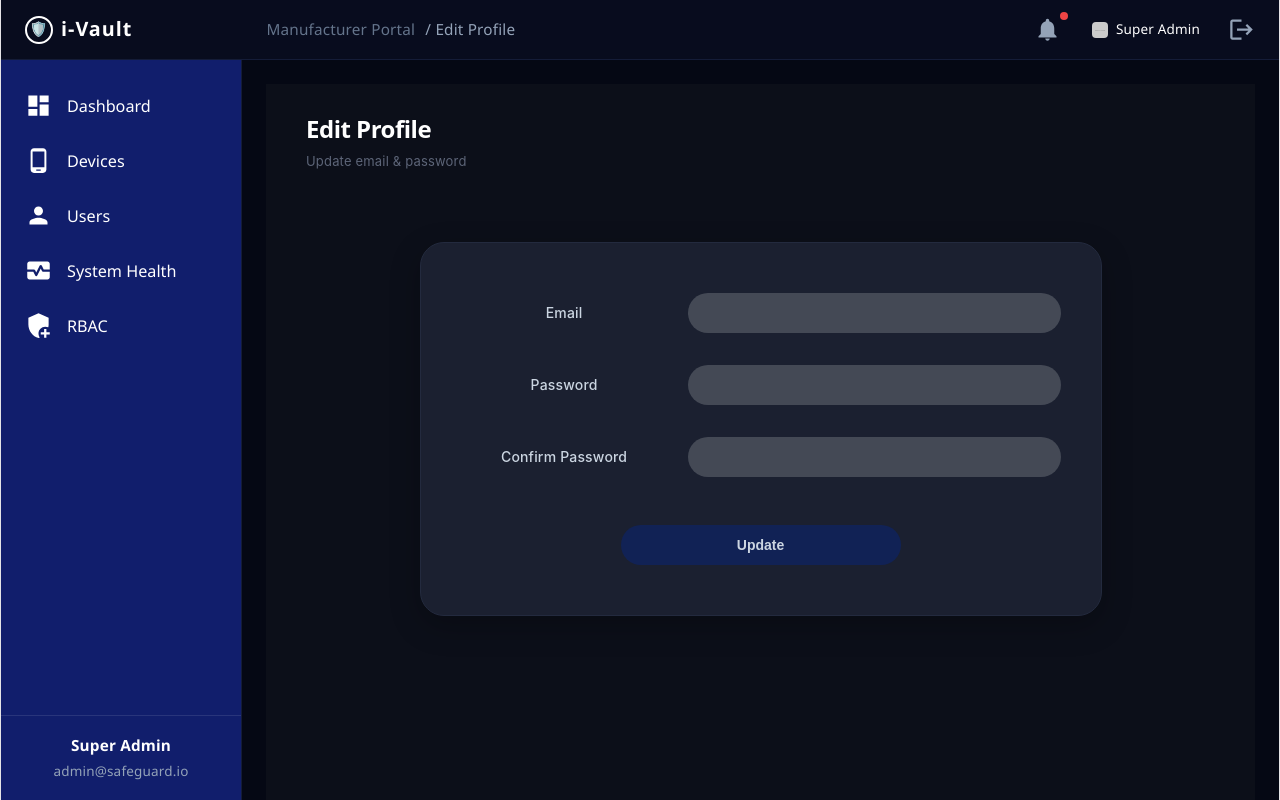
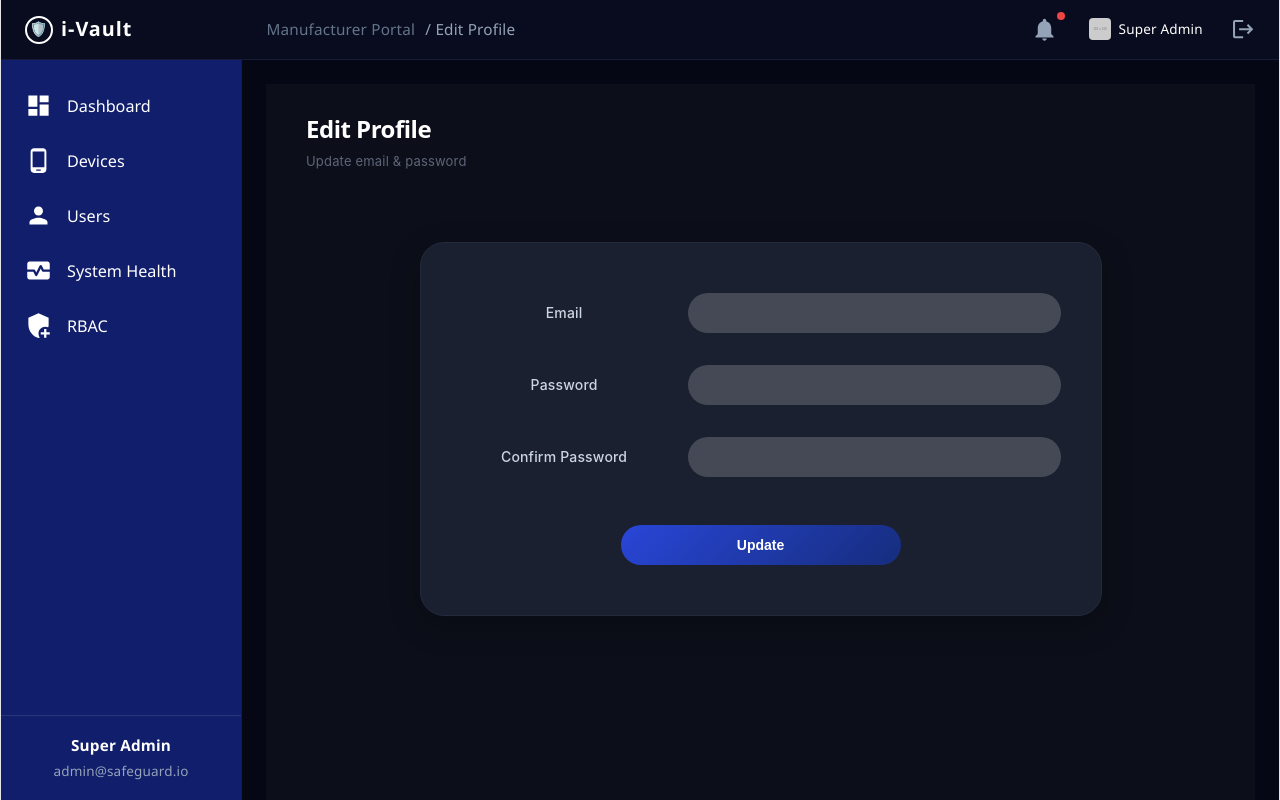
Before and after one commit to umaishasan/ivaultWeb, a React (Vite) app: page /editprofile in a window 1280 px wide. Built offline with nearby package versions, Linux system fonts and the light colour scheme.

Commit message:
buttons update

```diff
--- a/src/CommonPage/CommonPage.css
+++ b/src/CommonPage/CommonPage.css
@@ -84,8 +84,8 @@
 }
 
 .avatar {
-  width: 16px;
-  height: 16px;
+  width: 22px;
+  height: 22px;
   border-radius: 4px;
   object-fit: cover;
 }
--- a/src/CommonPage/CommonPage.tsx
+++ b/src/CommonPage/CommonPage.tsx
@@ -131,7 +131,7 @@ export const CommonPage: React.FC<CommonPageProps> = ({ children, currentPageTit
           </div>
 
           {/* Direct route navigate karne ki bajaye modal open karo */}
-          <LogoutIcon className="logoutBtn" onClick={() => setIsLogoutModalOpen(true)}></LogoutIcon>
+          <LogoutIcon className="logoutBtn" style={{width: '0.9em', height:'0.9em'}} onClick={() => setIsLogoutModalOpen(true)}></LogoutIcon>
         </div>
       </header>
 
--- a/src/Device/Device.css
+++ b/src/Device/Device.css
@@ -67,7 +67,7 @@
   background-position: right 10px center;
   background-size: 12px;
   padding-right: 32px;
-  min-width: 120px;
+  min-width: 245px;
 }
 
 .device-select-label{
--- a/src/EditProfile/EditProfile.css
+++ b/src/EditProfile/EditProfile.css
@@ -94,8 +94,8 @@
 
 /* Wide Blue Rounded Button */
 .btn-update {
-  background-color: #112255; /* Custom dark blue color from image */
-  color: #cbd5e1;
+  background: linear-gradient(135deg, #2946d8 0%, #162d7d 100%); /* Custom dark blue color from image */
+  color: #ffffff;
   border: none;
   outline: none;
   padding: 12px 0;
@@ -104,12 +104,12 @@
   font-size: 14px;
   font-weight: 600;
   cursor: pointer;
-  transition: background-color 0.2s, transform 0.1s;
+  transition: background-color 0.2s ease;
 }
 
 .btn-update:hover {
-  background-color: #172d6e;
-  color: #ffffff;
+  transform: translateY(-1px);
+  box-shadow: 0 16px 30px rgba(31, 69, 171, 0.32);
 }
 
 .btn-update:active {
--- a/src/SystemHealth/SystemHealth.css
+++ b/src/SystemHealth/SystemHealth.css
@@ -85,7 +85,7 @@
   background-position: right 10px center;
   background-size: 12px;
   padding-right: 32px;
-  min-width: 120px;
+  min-width: 245px;
 }
 
 .health-select:focus {
```
